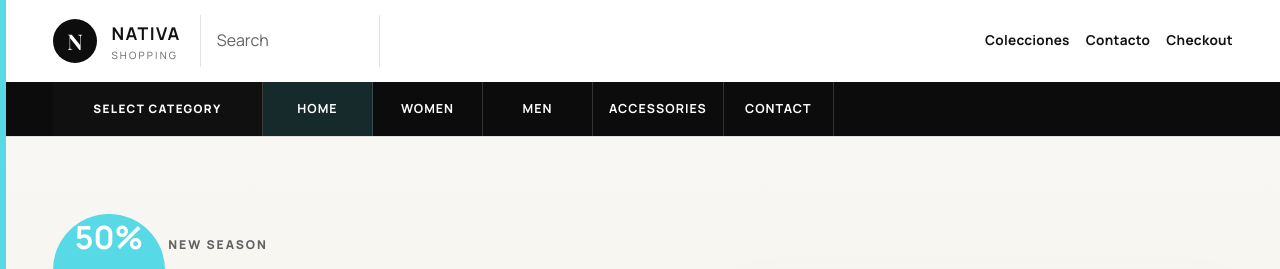
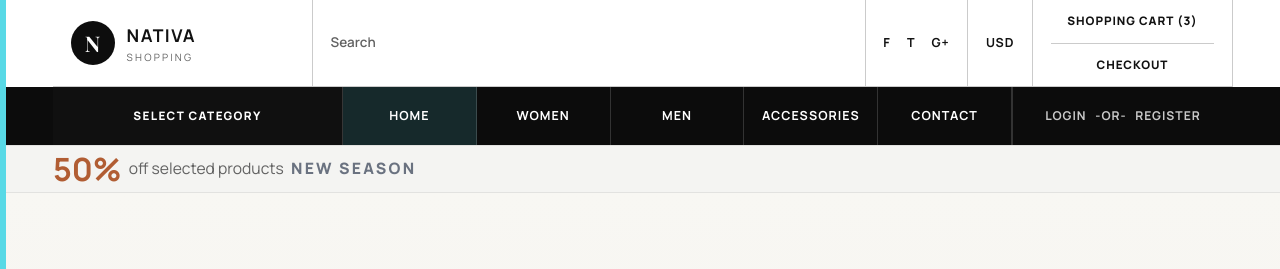
Before and after one commit to FrancoNM01/paginarg-site, a PHP site: page /rubros-demo-negro-dorado/tienda-online/woocommerce/demo.html in a window 1280 px wide. Shown: the top 269 px of the page. Run offline with PHP 8.4, Linux system fonts and the light colour scheme.

Commit message:
wocomerc

```diff
--- a/rubros-demo-negro-dorado/tienda-online/woocommerce/demo.html
+++ b/rubros-demo-negro-dorado/tienda-online/woocommerce/demo.html
@@ -11,30 +11,70 @@
   <link rel="stylesheet" href="styles.css">
 </head>
 <body>
-  <header class="site-header">
-    <div class="container utility-bar">
-      <a href="demo.html" class="brand-lockup"><span class="brand-mark">N</span><span class="brand-text"><strong>NATIVA</strong><small>shopping</small></span></a>
-      <div class="search-chip">Search</div>
-      <div class="utility-links"><a href="catalogo.html">Colecciones</a><a href="contacto.html">Contacto</a><a href="../../../pedido.html?plan=WooCommerce&rubro=Tienda%20online&demo=Nativa%20Store">Checkout</a></div>
+  <header class="site-header store-header">
+    <div class="container utility-bar utility-bar-store">
+      <a href="demo.html" class="brand-lockup">
+        <span class="brand-mark">N</span>
+        <span class="brand-text"><strong>NATIVA</strong><small>shopping</small></span>
+      </a>
+      <div class="utility-search">Search</div>
+      <div class="utility-icons">
+        <a href="catalogo.html">f</a>
+        <a href="catalogo.html">t</a>
+        <a href="catalogo.html">g+</a>
+      </div>
+      <div class="utility-currency">USD</div>
+      <div class="cart-panel">
+        <a href="catalogo.html">Shopping cart (3)</a>
+        <a href="../../../pedido.html?plan=WooCommerce&rubro=Tienda%20online&demo=Nativa%20Store">Checkout</a>
+      </div>
     </div>
-    <div class="store-nav"><div class="container store-nav-inner"><a href="catalogo.html" class="category-trigger">Select category</a><nav class="menu-links" aria-label="Principal"><a href="demo.html" class="active">Home</a><a href="catalogo.html">Women</a><a href="catalogo.html">Men</a><a href="catalogo.html">Accessories</a><a href="contacto.html">Contact</a></nav></div></div>
+    <div class="store-nav store-nav-store">
+      <div class="container store-nav-inner store-nav-inner-store">
+        <a href="catalogo.html" class="category-trigger">Select category</a>
+        <nav class="menu-links menu-links-store" aria-label="Principal">
+          <a href="demo.html" class="active">Home</a>
+          <a href="catalogo.html">Women</a>
+          <a href="catalogo.html">Men</a>
+          <a href="catalogo.html">Accessories</a>
+          <a href="contacto.html">Contact</a>
+        </nav>
+        <div class="account-links">
+          <a href="contacto.html">Login</a>
+          <span>-or-</span>
+          <a href="contacto.html">Register</a>
+        </div>
+      </div>
+    </div>
+    <div class="announcement-bar">
+      <div class="container announcement-inner">
+        <strong>50%</strong>
+        <span>off selected products</span>
+        <em>New season</em>
+      </div>
+    </div>
   </header>
 
   <main>
-    <section class="hero-campaign">
-      <div class="container hero-campaign-grid">
-        <div class="campaign-copy">
-          <span class="offer-badge"><strong>50%</strong><small>off selected products</small></span>
-          <p class="eyebrow">New season</p>
+    <section class="hero-campaign hero-campaign-store">
+      <div class="container hero-campaign-grid hero-campaign-grid-store">
+        <div class="campaign-copy campaign-copy-store">
+          <p class="eyebrow">Summer collection</p>
           <h1>Summer collections built to sell better online.</h1>
+          <div class="hero-tagline">Coolest collection of the season is here</div>
           <p class="lead">Una home ecommerce con visual de campaña, foco en colecciones, banners promocionales y una estructura lista para WooCommerce, stock, cupones y pagos.</p>
-          <div class="hero-actions"><a href="catalogo.html" class="button">Go to collection</a><a href="contacto.html" class="button button-secondary">Gestion WooCommerce</a></div>
+          <div class="hero-actions">
+            <a href="catalogo.html" class="button">Go to collection</a>
+            <a href="contacto.html" class="button button-secondary">Gestion WooCommerce</a>
+          </div>
         </div>
-        <div class="campaign-visual"><div class="hero-model"></div></div>
+        <div class="campaign-visual campaign-visual-store">
+          <div class="hero-model hero-model-store"></div>
+        </div>
       </div>
     </section>
 
-    <section class="promo-strip-section">
+    <section class="promo-strip-section promo-strip-section-store">
       <div class="container promo-strip">
         <article class="promo-tile promo-tile-one"><span>Summer</span><strong>Collection offer</strong><a href="catalogo.html">Go to collection</a></article>
         <article class="promo-tile promo-tile-two"><span>Watch edit</span><strong>Accessories</strong><a href="catalogo.html">View edit</a></article>
@@ -56,7 +96,7 @@
       <div class="container feature-band">
         <article class="feature-band-card"><strong>WooCommerce</strong><span>Productos, stock, talles y precios administrables.</span></article>
         <article class="feature-band-card"><strong>Promos</strong><span>Banners, cupones y ofertas visibles dentro del recorrido.</span></article>
-        <article class="feature-band-card"><strong>Conversion</strong><span>Hero de campaña, categorías, destacados y CTA comerciales.</span></article>
+        <article class="feature-band-card"><strong>Conversion</strong><span>Hero de campaña, categorias, destacados y CTA comerciales.</span></article>
       </div>
     </section>
 
--- a/rubros-demo-negro-dorado/tienda-online/woocommerce/styles.css
+++ b/rubros-demo-negro-dorado/tienda-online/woocommerce/styles.css
@@ -214,3 +214,287 @@ textarea.invalid { border-color: #d85c5c; }
   .contact-grid h2 { max-width: none; }
   .hero-model { width: 100%; height: 420px; }
 }
+.store-header {
+  border-bottom: 0;
+}
+
+.utility-bar-store {
+  min-height: 86px;
+  display: grid;
+  grid-template-columns: 260px minmax(140px, 1fr) auto auto 200px;
+  gap: 0;
+  align-items: stretch;
+  border-bottom: 1px solid var(--line-strong);
+}
+
+.utility-bar-store > * {
+  display: flex;
+  align-items: center;
+  min-height: 86px;
+}
+
+.utility-bar-store .brand-lockup,
+.utility-bar-store .utility-search,
+.utility-bar-store .utility-icons,
+.utility-bar-store .utility-currency,
+.utility-bar-store .cart-panel {
+  padding: 0 1.1rem;
+  border-right: 1px solid var(--line-strong);
+}
+
+.utility-bar-store .brand-lockup {
+  gap: 0.75rem;
+}
+
+.utility-search {
+  font-size: 0.84rem;
+  font-weight: 600;
+  color: var(--muted);
+}
+
+.utility-icons {
+  gap: 1rem;
+  justify-content: center;
+}
+
+.utility-icons a,
+.utility-currency {
+  font-size: 0.78rem;
+  font-weight: 700;
+  text-transform: uppercase;
+  letter-spacing: 0.08em;
+}
+
+.cart-panel {
+  padding: 0;
+  display: grid;
+  grid-template-rows: 1fr 1fr;
+}
+
+.cart-panel a {
+  display: inline-flex;
+  align-items: center;
+  justify-content: center;
+  min-height: 43px;
+  padding: 0 1rem;
+  font-size: 0.73rem;
+  font-weight: 800;
+  text-transform: uppercase;
+  letter-spacing: 0.08em;
+}
+
+.cart-panel a + a {
+  border-top: 1px solid var(--line-strong);
+}
+
+.store-nav-store {
+  background: #0c0c0c;
+}
+
+.store-nav-inner-store {
+  min-height: 58px;
+  display: grid;
+  grid-template-columns: 290px minmax(0, 1fr) 220px;
+  gap: 0;
+}
+
+.store-nav-inner-store > * {
+  min-height: 58px;
+}
+
+.store-nav-inner-store .category-trigger,
+.store-nav-inner-store .menu-links,
+.store-nav-inner-store .account-links {
+  border-right: 1px solid rgba(255, 255, 255, 0.16);
+}
+
+.store-nav-inner-store .account-links {
+  border-right: 0;
+}
+
+.menu-links-store {
+  display: grid;
+  grid-template-columns: repeat(5, minmax(0, 1fr));
+}
+
+.menu-links-store a {
+  min-width: 0;
+}
+
+.account-links {
+  display: flex;
+  align-items: center;
+  justify-content: center;
+  gap: 0.55rem;
+  color: rgba(255, 255, 255, 0.78);
+  font-size: 0.76rem;
+  font-weight: 700;
+  text-transform: uppercase;
+  letter-spacing: 0.08em;
+}
+
+.announcement-bar {
+  background: #f4f4f2;
+  border-top: 1px solid rgba(18, 18, 18, 0.08);
+  border-bottom: 1px solid rgba(18, 18, 18, 0.08);
+}
+
+.announcement-inner {
+  min-height: 46px;
+  display: flex;
+  align-items: center;
+  gap: 0.45rem;
+  font-size: 0.98rem;
+}
+
+.announcement-inner strong {
+  color: #b15d33;
+  font-size: 2rem;
+  line-height: 1;
+}
+
+.announcement-inner span {
+  color: var(--muted);
+}
+
+.announcement-inner em {
+  font-style: normal;
+  color: #6a7280;
+  font-weight: 800;
+  text-transform: uppercase;
+  letter-spacing: 0.14em;
+}
+
+.hero-campaign-store {
+  padding-top: 2.2rem;
+}
+
+.hero-campaign-grid-store {
+  grid-template-columns: minmax(0, 0.85fr) minmax(420px, 1.15fr);
+  align-items: end;
+}
+
+.campaign-copy-store {
+  padding: 2rem 0 3rem;
+}
+
+.campaign-copy-store .eyebrow {
+  color: #8a8a8a;
+}
+
+.campaign-copy-store h1 {
+  max-width: 8.5ch;
+}
+
+.hero-tagline {
+  display: inline-flex;
+  align-items: center;
+  min-height: 34px;
+  padding: 0.45rem 0.85rem;
+  margin-bottom: 1rem;
+  background: #111;
+  color: #fff;
+  font-size: 0.72rem;
+  font-weight: 800;
+  text-transform: uppercase;
+  letter-spacing: 0.12em;
+}
+
+.campaign-visual-store {
+  justify-content: flex-end;
+}
+
+.hero-model-store {
+  width: min(100%, 620px);
+  height: 620px;
+  border-radius: 0;
+  box-shadow: none;
+  background: linear-gradient(180deg, rgba(255,255,255,0.02), rgba(255,255,255,0.02)), url("https://images.unsplash.com/photo-1515886657613-9f3515b0c78f?auto=format&fit=crop&w=1200&q=80") center top/cover;
+}
+
+.promo-strip-section-store {
+  margin-top: -4.2rem;
+}
+
+@media (max-width: 1080px) {
+  .utility-bar-store {
+    grid-template-columns: repeat(3, minmax(0, 1fr));
+  }
+
+  .utility-bar-store .brand-lockup {
+    grid-column: span 3;
+    justify-content: center;
+    border-right: 0;
+    border-bottom: 1px solid var(--line-strong);
+  }
+
+  .store-nav-inner-store {
+    grid-template-columns: 1fr;
+  }
+
+  .store-nav-inner-store .category-trigger,
+  .store-nav-inner-store .menu-links,
+  .store-nav-inner-store .account-links {
+    border-right: 0;
+    border-bottom: 1px solid rgba(255, 255, 255, 0.14);
+  }
+
+  .account-links {
+    padding: 0.9rem 1rem;
+  }
+
+  .hero-campaign-grid-store {
+    grid-template-columns: 1fr;
+  }
+
+  .promo-strip-section-store {
+    margin-top: 0;
+  }
+}
+
+@media (max-width: 760px) {
+  .utility-bar-store {
+    grid-template-columns: 1fr;
+  }
+
+  .utility-bar-store > * {
+    min-height: 56px;
+    justify-content: center;
+  }
+
+  .utility-bar-store .brand-lockup,
+  .utility-bar-store .utility-search,
+  .utility-bar-store .utility-icons,
+  .utility-bar-store .utility-currency,
+  .utility-bar-store .cart-panel {
+    border-right: 0;
+    border-bottom: 1px solid var(--line-strong);
+  }
+
+  .cart-panel {
+    grid-template-rows: none;
+  }
+
+  .cart-panel a {
+    min-height: 52px;
+  }
+
+  .menu-links-store {
+    grid-template-columns: 1fr;
+  }
+
+  .announcement-inner {
+    flex-wrap: wrap;
+    justify-content: center;
+    text-align: center;
+    padding: 0.8rem 0;
+  }
+
+  .announcement-inner strong {
+    font-size: 1.6rem;
+  }
+
+  .hero-model-store {
+    height: 420px;
+  }
+}
```
